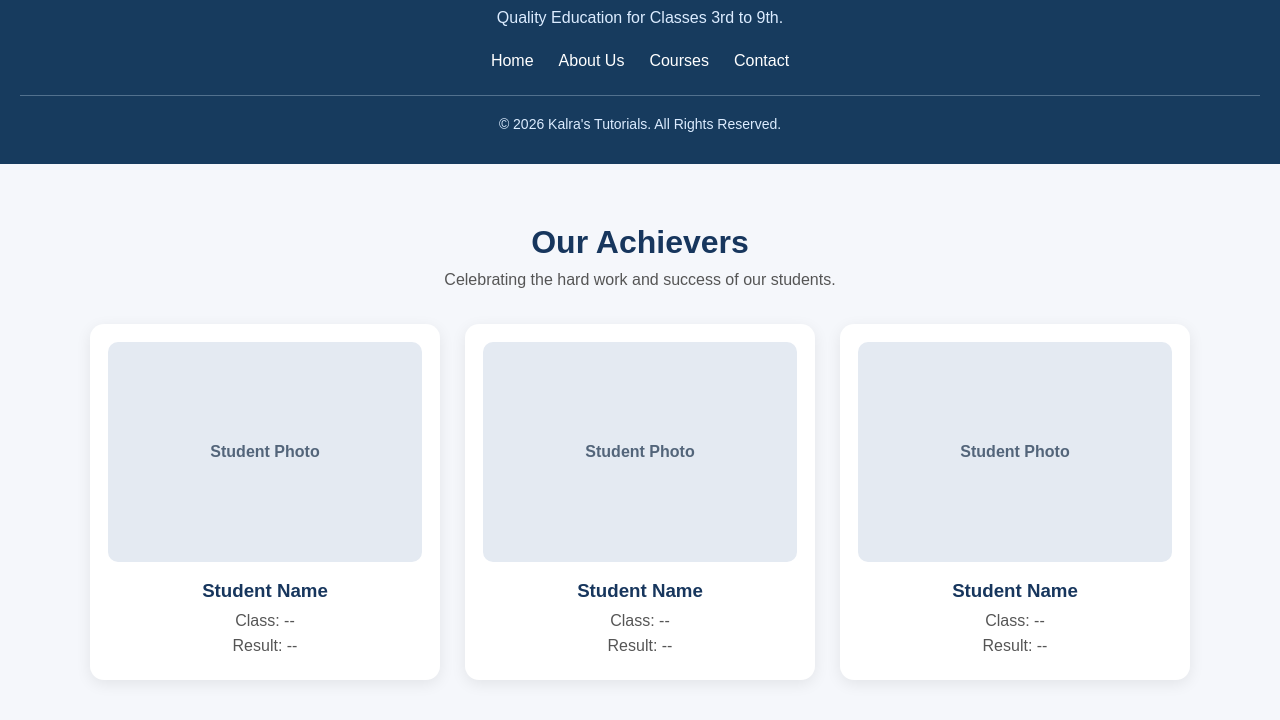
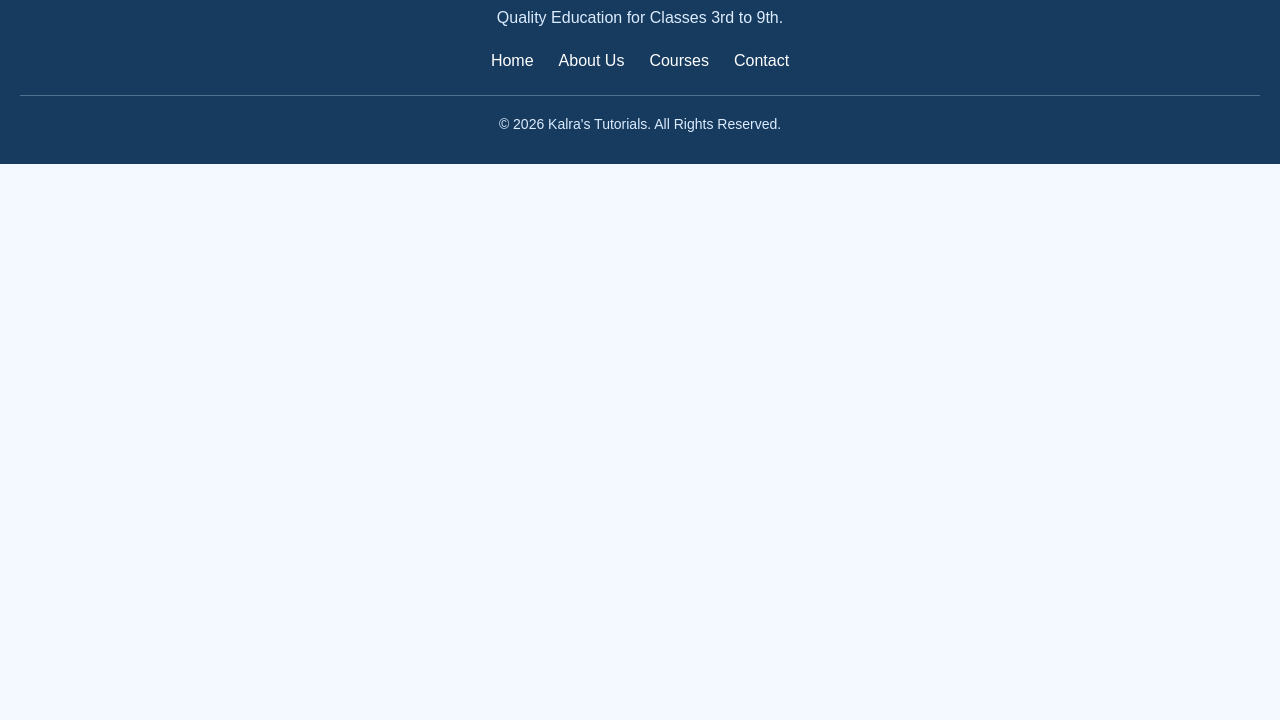
Before and after one commit to ramanjotsk123/my_first_website, a plain HTML site: page index.html in a window 1280 px wide. Shown: the part 4304-5024 px from the top of the page. After the commit the page ends 4468 px from the top, so only its background shows below. Drawn offline with Linux system fonts and the light colour scheme.

Commit message:
Update index.html

```diff
--- a/index.html
+++ b/index.html
@@ -293,41 +293,7 @@
 <!-- Back to Top Button -->
 <a href="#home" class="back-to-top">↑</a>
 
-<section id="achievers" class="achievers-section">
-    <h2>Our Achievers</h2>
-    <p>Celebrating the hard work and success of our students.</p>
 
-    <div class="student-gallery">
-
-        <div class="student-card">
-            <div class="student-photo">
-                <span>Student Photo</span>
-            </div>
-            <h3>Student Name</h3>
-            <p>Class: --</p>
-            <p>Result: --</p>
-        </div>
-
-        <div class="student-card">
-            <div class="student-photo">
-                <span>Student Photo</span>
-            </div>
-            <h3>Student Name</h3>
-            <p>Class: --</p>
-            <p>Result: --</p>
-        </div>
-
-        <div class="student-card">
-            <div class="student-photo">
-                <span>Student Photo</span>
-            </div>
-            <h3>Student Name</h3>
-            <p>Class: --</p>
-            <p>Result: --</p>
-        </div>
-
-    </div>
-</section>
 
 </body>
 </html>
```
